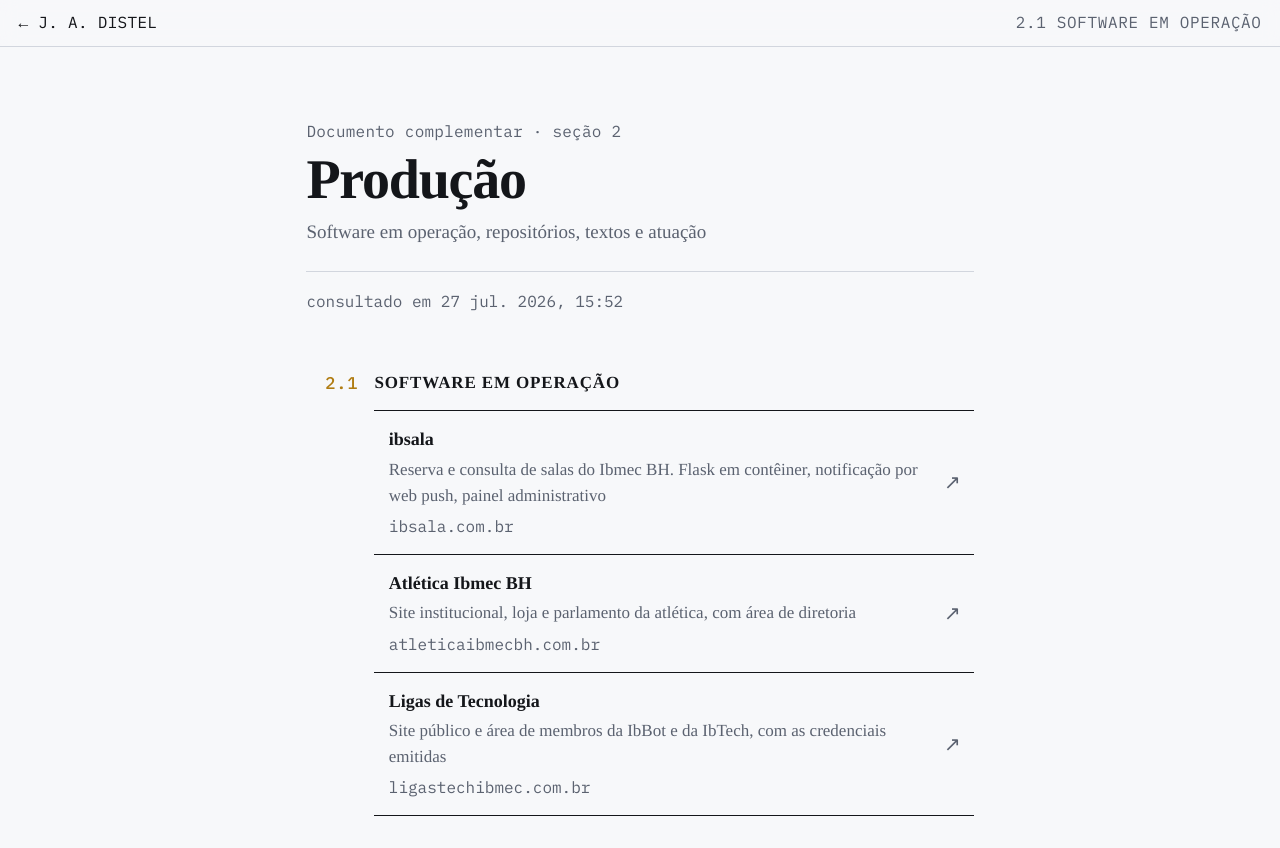
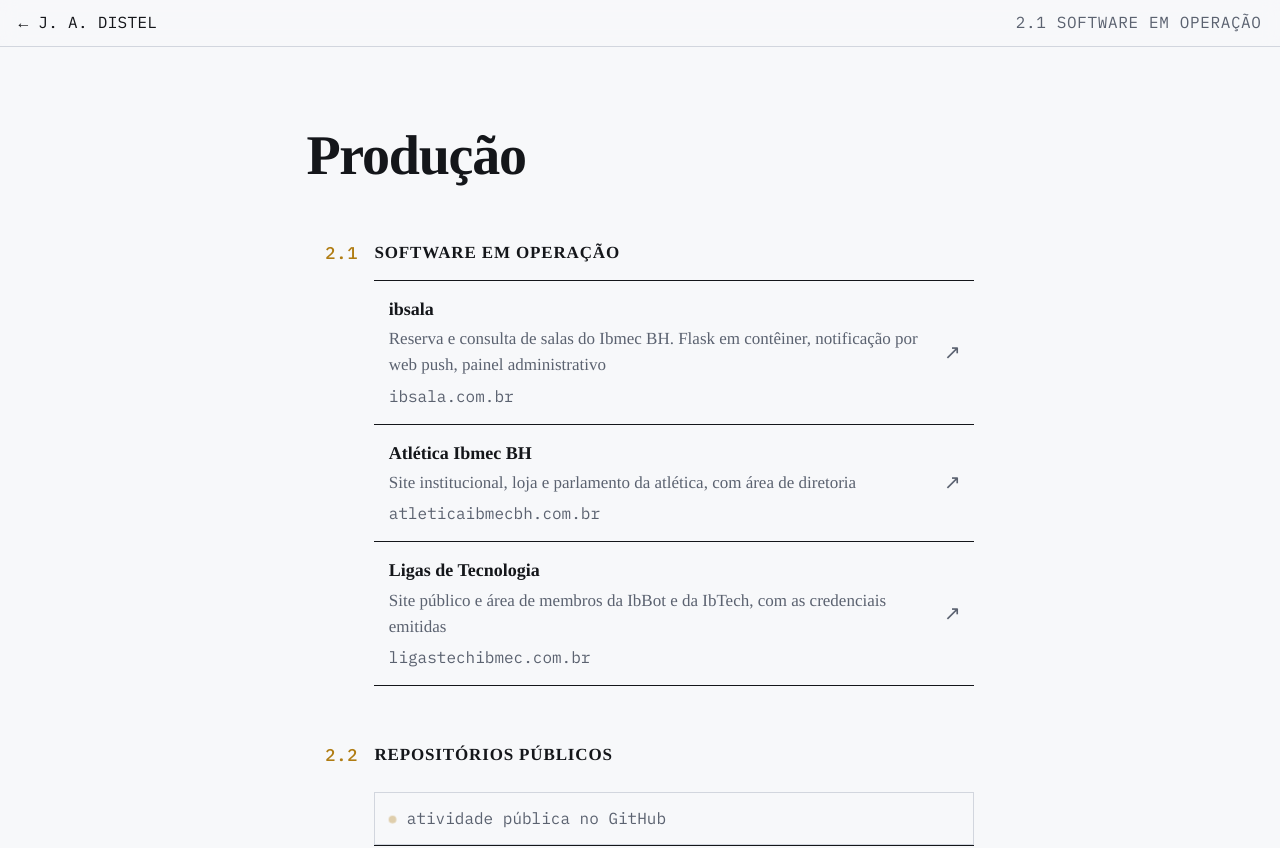
Before and after one commit to joshazze/site-pessoal, a plain HTML site: page producao.html in a window 1280 px wide. Shown: the top 848 px of the page. Drawn offline with Linux system fonts and the light colour scheme; no server answers.

Commit message:
refactor: deixa so o titulo no cabecalho da producao

```diff
--- a/producao.html
+++ b/producao.html
@@ -22,10 +22,7 @@
 <main id="topo">
 
   <div class="capa">
-    <p class="orgao">Documento complementar · seção 2</p>
     <h1>Produção</h1>
-    <p class="sub">Software em operação, repositórios, textos e atuação</p>
-    <p class="sessao">consultado em <span id="agora">26 jul. 2026</span></p>
   </div>
 
   <section data-titulo="2.1 Software em operação">
```
